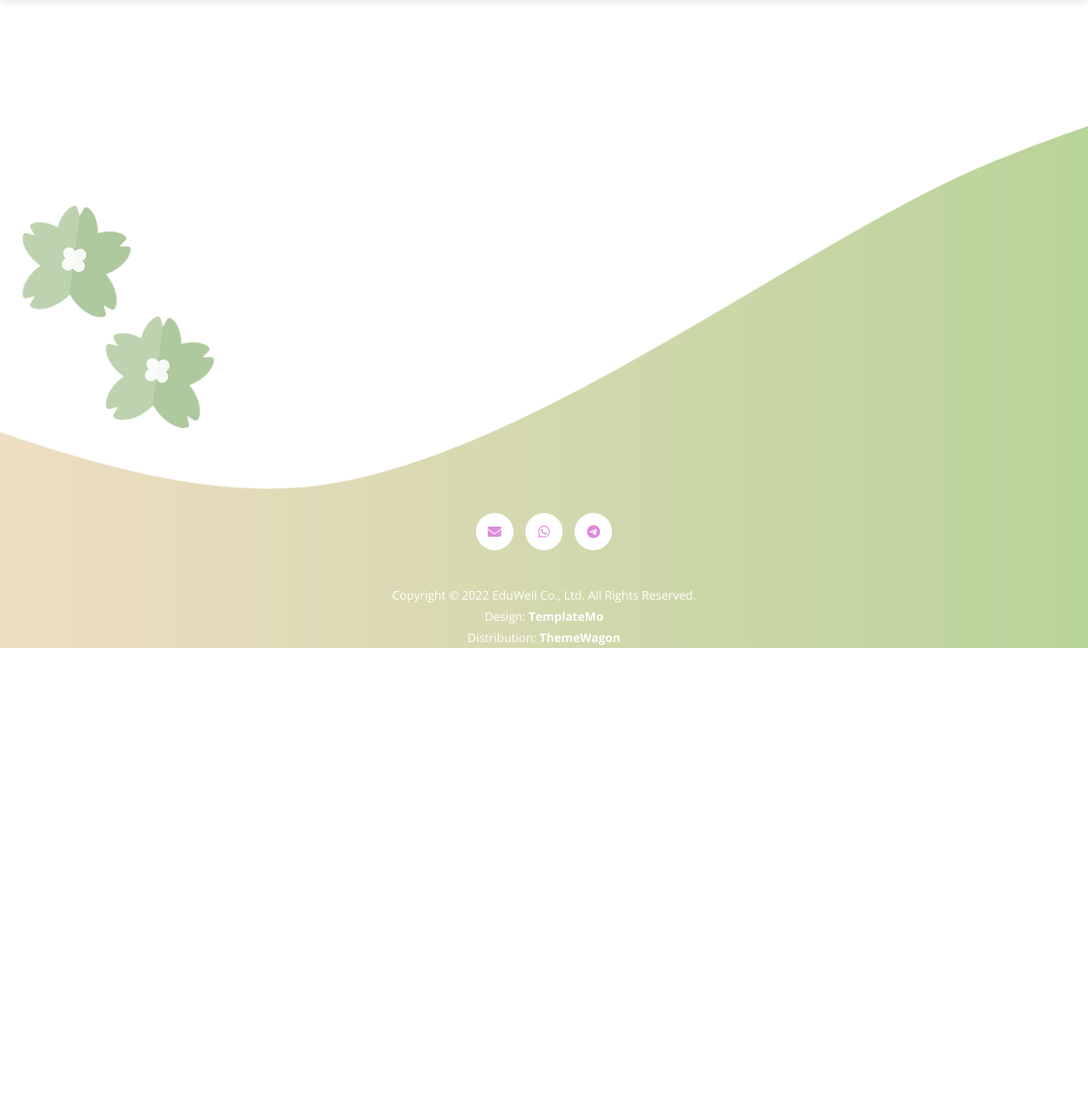
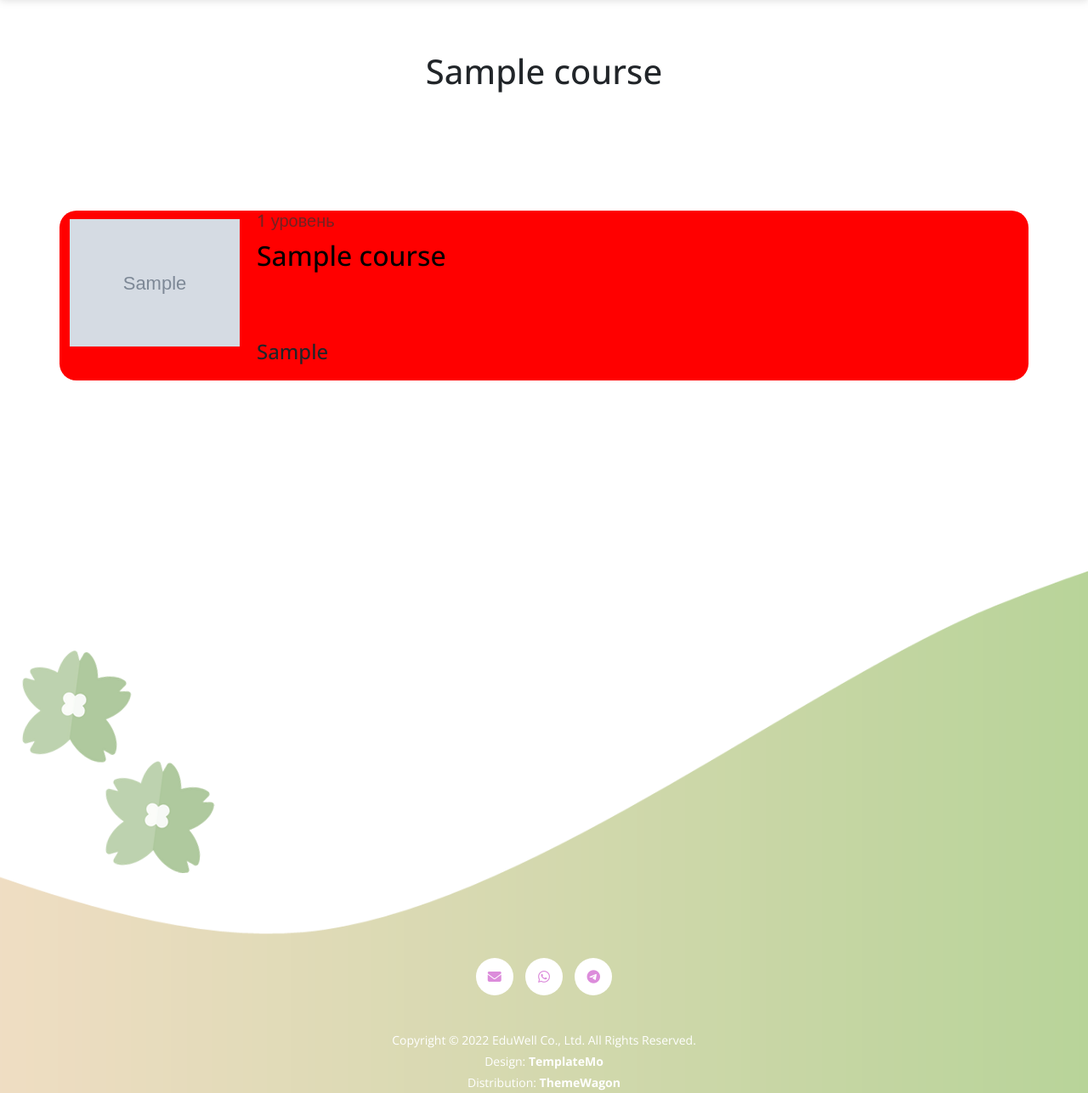
Before and after one commit to NaiNaniNai/korean-site, a Django app: a page that uses base/templates/base.html in a window 1280 px wide. Shown: the part 80-1367 px from the top of the page at 85% size. Before the commit the page ends 843 px from the top, so only its background shows below. Run offline with Django 5.2, Linux system fonts and the light colour scheme; tables that the repository leaves empty hold one stand-in row (values such as "Sample post"); grey boxes marked "Sample" are stand-in pictures; some libraries are stand-ins or nearby versions.

Commit message:
Add course list and course detail views

```diff
--- a/course/models.py
+++ b/course/models.py
@@ -83,8 +83,11 @@ class Answer(models.Model):
     """Model of answer"""
 
     text = models.CharField(max_length=128, verbose_name="Текст ответа")
-    question = models.ManyToManyField(
-        Question, related_name="answers", verbose_name="Вопрос"
+    question = models.ForeignKey(
+        Question,
+        on_delete=models.CASCADE,
+        related_name="answers",
+        verbose_name="Вопрос",
     )
     is_correct = models.BooleanField(default=False)
 
--- /dev/null
+++ b/course/templates/course_detail.html
@@ -0,0 +1,41 @@
+{% extends "base.html" %}
+{% block title %}
+    |{{ course.title }}
+{% endblock title %}
+{% block content %}
+    <section class="courses__title">
+        <div class="container">
+            <div class="row">
+                <div class="col-lg-12 text-center">
+                    <div class="title_text">
+                        <h1>{{ course.title }}</h1>
+                    </div>
+                </div>
+            </div>
+        </div>
+    </section>
+    <section class="courses__detail">
+        <div class="container">
+            <div class="row">
+                <div class="course">
+                    <div class="course__image">
+                        <img src="{{ MEDIA_URL }}{{ course.poster_for_main_page.url }}" alt="Упс">
+                    </div>
+                    <div class="course__info">
+                        <div class="course__level">
+                            <h5>{{ course.level }}</h5>
+                        </div>
+                        <div class="course__title">
+                            <a href="google.com">
+                                <h2>{{ course.title }}</h2>
+                            </a>
+                        </div>
+                        <div class="course__price">
+                            <h4>{{ course.price }}</h4>
+                        </div>
+                    </div>
+                </div>
+            </div>
+        </div>
+    </section>
+{% endblock content %}
--- a/course/urls.py
+++ b/course/urls.py
@@ -3,5 +3,6 @@ from django.urls import path
 from course import views
 
 urlpatterns = [
-    path("<str:slug>/", views.TestView.as_view(), name="test"),
+    path("", views.CourseListView.as_view(), name="course_list"),
+    path("<str:slug>/", views.CourseDetailView.as_view(), name="course_detail"),
 ]
--- a/course/views.py
+++ b/course/views.py
@@ -1,14 +1,19 @@
-from django.shortcuts import render
-from django.views import View
+from django.views.generic import ListView, DetailView
 
-from .models import Exercise
+from .models import Course
 
 
-class TestView(View):
-    def get(self, request, slug):
-        test = Exercise.objects.filter(slug=slug).first()
-        context = {
-            "test": test,
-        }
+class CourseListView(ListView):
+    """List of courses"""
 
-        return render(request, "test.html", context)
+    model = Course
+    queryset = Course.objects.filter(is_draft=False)
+    template_name = "course_list.html"
+
+
+class CourseDetailView(DetailView):
+    """Detail of course"""
+
+    model = Course
+    slug_field = "slug"
+    template_name = "course_detail.html"
--- a/static/css/style.css
+++ b/static/css/style.css
@@ -1,7 +1,3 @@
-.normal__breadcrumb__text {
-	margin-top: 75px;
-}
-
 .icon_profile {
 	font-family: FontAwesome;
 }
@@ -115,8 +111,7 @@ section {
 }
 
 .forget_password a:hover {
-	color: #0a53be !important;
-	text-decoration: underline !important;
+	color: #a9d18e !important;
 }
 
 .title__singin__form {
@@ -229,3 +224,50 @@ section {
 	text-transform: uppercase;
 	padding: 12px 30px;
 }
+
+/*---------------------
+  Course list
+-----------------------*/
+.course {
+	display: inline-flex;
+	border-radius: 20px;
+	background: red;
+	margin-bottom: 20px;
+}
+
+.course__info {
+	margin-left: 20px;
+	display: block;
+}
+
+.course__image {
+	width:200px;
+	height: 200px;
+}
+
+.course__image img {
+	width: auto;
+	height: auto;
+	max-width: 200px;
+	max-height: 200px;
+	padding-top: 10px;
+	padding-bottom: 10px;
+}
+
+.course__level {
+	color: rgba(54, 48, 48, 0.7);
+	padding-bottom: 10px;
+}
+
+.course__title a {
+	margin-top: 10px;
+	color: black;
+}
+
+.course__title a:hover {
+	color: #a9d18e;
+}
+
+.course__price {
+	padding-top: 80px;
+}
```
Also changed, not shown: course/templates/course_list.html (added, +43 -0 lines), course/migrations/0006_alter_answer_options_remove_answer_question_and_more.py (added).
